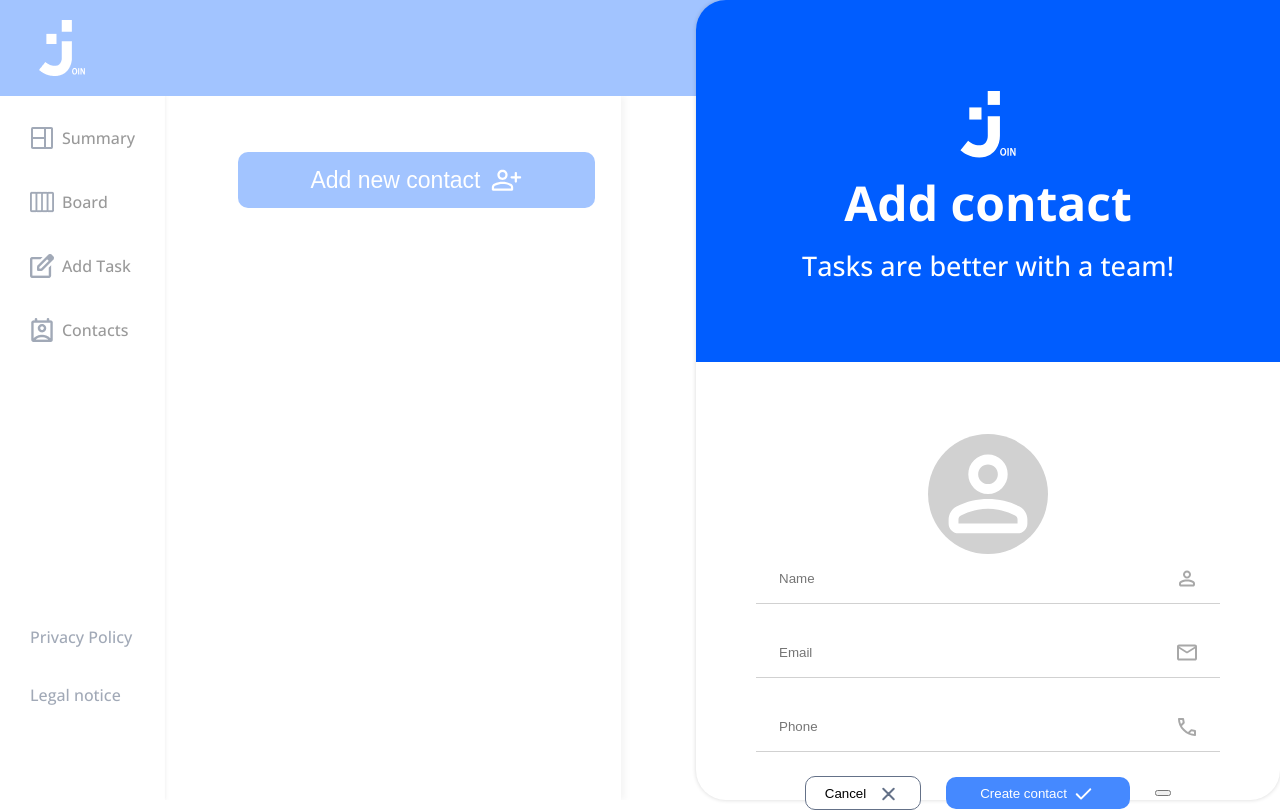
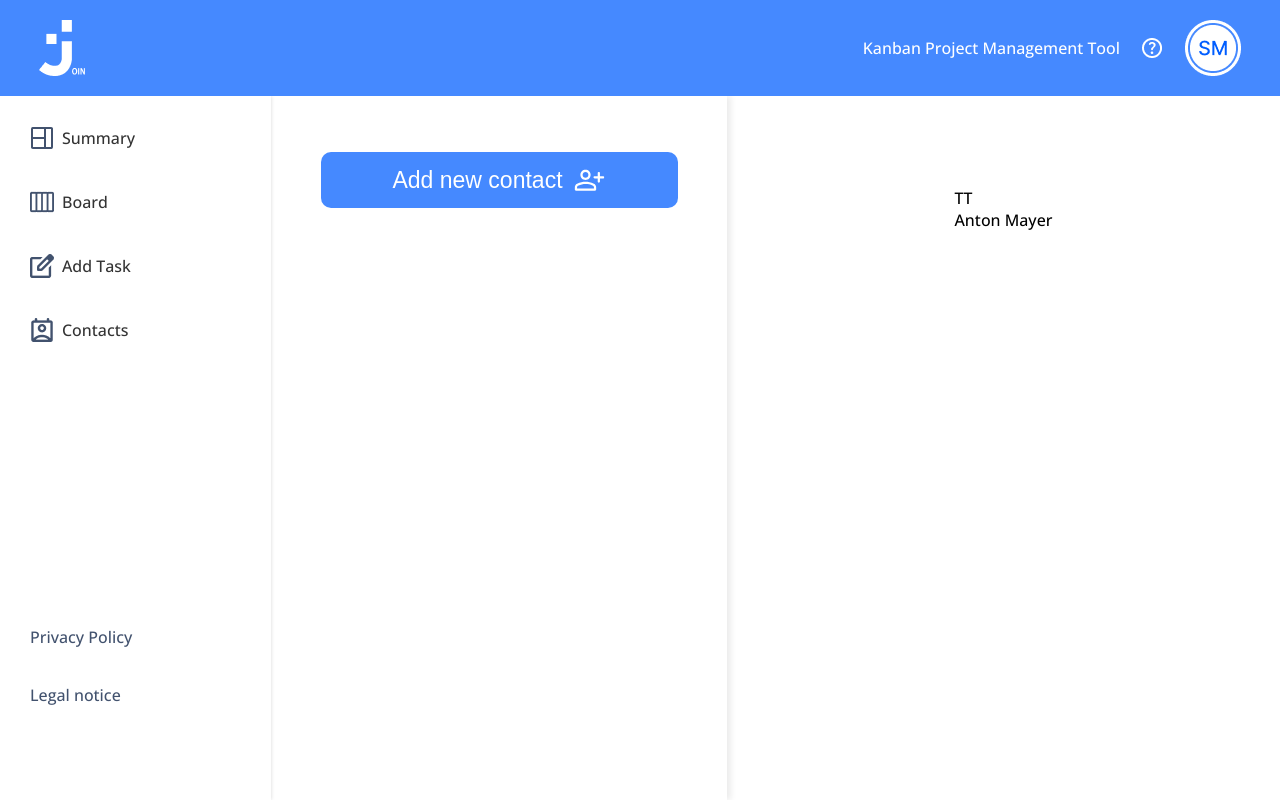
Before and after one commit to Daxi90/join-group, a plain HTML site: page contacts.html in a window 1280 px wide. Drawn offline with nearby package versions, Linux system fonts and the light colour scheme.

Commit message:
enabling buttons + styling

```diff
--- a/contacts.html
+++ b/contacts.html
@@ -1,11 +1,14 @@
 <!DOCTYPE html>
 <html lang="en">
+
 <head>
     <meta charset="UTF-8" />
     <meta name="viewport" content="width=device-width, initial-scale=1.0" />
     <link rel="preconnect" href="https://fonts.googleapis.com">
     <link rel="preconnect" href="https://fonts.gstatic.com" crossorigin>
-    <link href="https://fonts.googleapis.com/css2?family=Lato:wght@100&family=Open+Sans:wght@300;500;600;700&display=swap" rel="stylesheet">
+    <link
+        href="https://fonts.googleapis.com/css2?family=Lato:wght@100&family=Open+Sans:wght@300;500;600;700&display=swap"
+        rel="stylesheet">
     <link rel="stylesheet" href="./style.css" />
     <link rel="stylesheet" href="./styles/template.css" />
     <link rel="stylesheet" href="styles/contacts.css">
@@ -14,6 +17,7 @@
     <script src="js/contacts.js"></script>
     <title>Join</title>
 </head>
+
 <body onload="init()">
     <div id="header" w3-include-html="./assets/templates/header.html"></div>
 
@@ -24,8 +28,8 @@
             <span>&lt;Click to Continue&gt;</span>
         </div>
     </div>
-    <div class="new-contact-container">
-        <div class="new-contact">
+    <div class="new-contact-container d-none" id="newContactContainer">
+        <div class="new-contact" id="newContact">
             <div class="new-contact-header">
                 <img src="assets/img/joinLogoWhite.svg">
                 <span class="new-contact-title">Add contact</span>
@@ -35,8 +39,9 @@
                 <img class="new-contact-img" src="assets/img/contactWhite.svg">
                 <form class="new-contact-input-container">
                     <div class="new-contact-input-field">
-                        <input class="new-contact-input" placeholder="Name" type="text" name="two-words"
-                             required title="Please enter two words separated by a space." id="contactName" onblur="validateNameInput()">
+                        <input class="new-contact-input" placeholder="Name" type="text" name="two-words" required
+                            title="Please enter two words separated by a space." id="contactName"
+                            onblur="validateNameInput()">
                         <img src="assets/img/contactGrey.svg">
                     </div>
                     <div class="new-contact-input-field">
@@ -48,7 +53,7 @@
                         <img src="assets/img/phone.svg">
                     </div>
                     <div class="new-contact-buttons-container">
-                        <button class="new-contact-cancel">
+                        <button class="new-contact-cancel" onclick="closeCreatContact()">
                             <span>Cancel</span>
                             <img src="assets/img/X_Grey.svg">
                         </button>
@@ -61,7 +66,8 @@
                         </button>
                     </div>
                 </form>
-                <div id="error-message" style="color: red; display: none;">Please enter two words in the Name field.</div>
+                <div id="error-message" style="color: red; display: none;">Please enter two words in the Name field.
+                </div>
 
             </div>
         </div>
@@ -71,22 +77,36 @@
 
         <div id="sidebar" w3-include-html="./assets/templates/sidebar.html"></div>
 
-        <div class="contacts-content">
+        <div class="contacts-container">
 
-            <!-- Hauptinhalt / Content -->
-            <div class="contacts-list" id="contacts">
+
+            <div class="contacts-content">
+
+                <!-- Hauptinhalt / Content -->
                 <div class="new-contact-button-container">
-                    <button class="new-contact-button">Add new contact <img src="assets/img/addContact.svg"></button>
+                    <button class="new-contact-button" onclick="showCreateContact()">Add new contact <img
+                            src="assets/img/addContact.svg"></button>
                 </div>
+                <div class="contacts-list" id="contacts">
 
+                </div>
             </div>
             <div class="contact-container">
+                <div class="name-container">
+                    <div class="contact-initals">
+                        TT
+                    </div>
+                    <div class="contact-name">
+                        <span>Anton Mayer</span>
+                        <div>
 
-                <div class="">
-
+                        </div>
+                    </div>
+                    <div></div>
                 </div>
             </div>
         </div>
     </div>
 </body>
+
 </html>
--- a/js/contacts.js
+++ b/js/contacts.js
@@ -84,3 +84,13 @@ function validateNameInput() {
 function closeErrorMsg() {
     document.getElementById('errorMsg').classList.add('d-none');
 }
+
+function showCreateContact() {
+    document.getElementById('newContactContainer').classList.remove('d-none');
+    document.getElementById('newContact').classList.add('new-contact-show');
+}
+
+function closeCreatContact() {
+    document.getElementById('newContactContainer').classList.add('d-none');
+    document.getElementById('newContact').classList.remove('new-contact-show');
+}
--- a/styles/contacts.css
+++ b/styles/contacts.css
@@ -1,5 +1,29 @@
+.contacts-container {
+    display: flex;
+}
+
 .contacts-content {
     display: flex;
+    width: 456px;
+    height: 100%;
+    box-shadow: 4px 0px 6px 0px rgba(0, 0, 0, 0.08);
+    flex-direction: column;
+    align-items: center;
+    overflow-y: scroll;
+    overflow-x: hidden;
+}
+
+.contacts-content::-webkit-scrollbar {
+    width: 8px;
+}
+
+.contacts-content::-webkit-scrollbar-thumb {
+    background-color: rgba(168, 168, 168, 1);
+    border-radius: 24px;
+}
+
+.contacts-content::-webkit-scrollbar-thumb:hover {
+    background-color: rgb(204, 204, 204);
 }
 
 .new-contact-button {
@@ -33,9 +57,8 @@
 }
 
 .contacts-list {
-    width: 456px;
-    height: 100%;
-    box-shadow: 4px 0px 6px 0px rgba(0, 0, 0, 0.08);
+    display: flex;
+    flex-direction: column;
 }
 
 .contact {
@@ -44,7 +67,6 @@
     padding: 15px 24px 15px 24px;
     border-radius: 10px;
     display: flex;
-    justify-content: center;
     align-items: center;
 }
 
@@ -105,6 +127,12 @@
     gap: 72px;
     box-shadow: 0px 0px 4px 0px rgba(0, 0, 0, 0.16);
     border-radius: 30px 0px 30px 30px;
+    transform: translateX(584px);
+    transition: all 225ms ease-in-out;
+}
+
+.new-contact-show {
+    transform: translateX(0px);
 }
 
 .new-contact-header {
@@ -246,3 +274,9 @@
     padding: 4px;
     z-index: 100;
 }
+
+.contact-container {
+    width: 461px;
+    height: 318px;
+    gap: 21px;
+}
```
